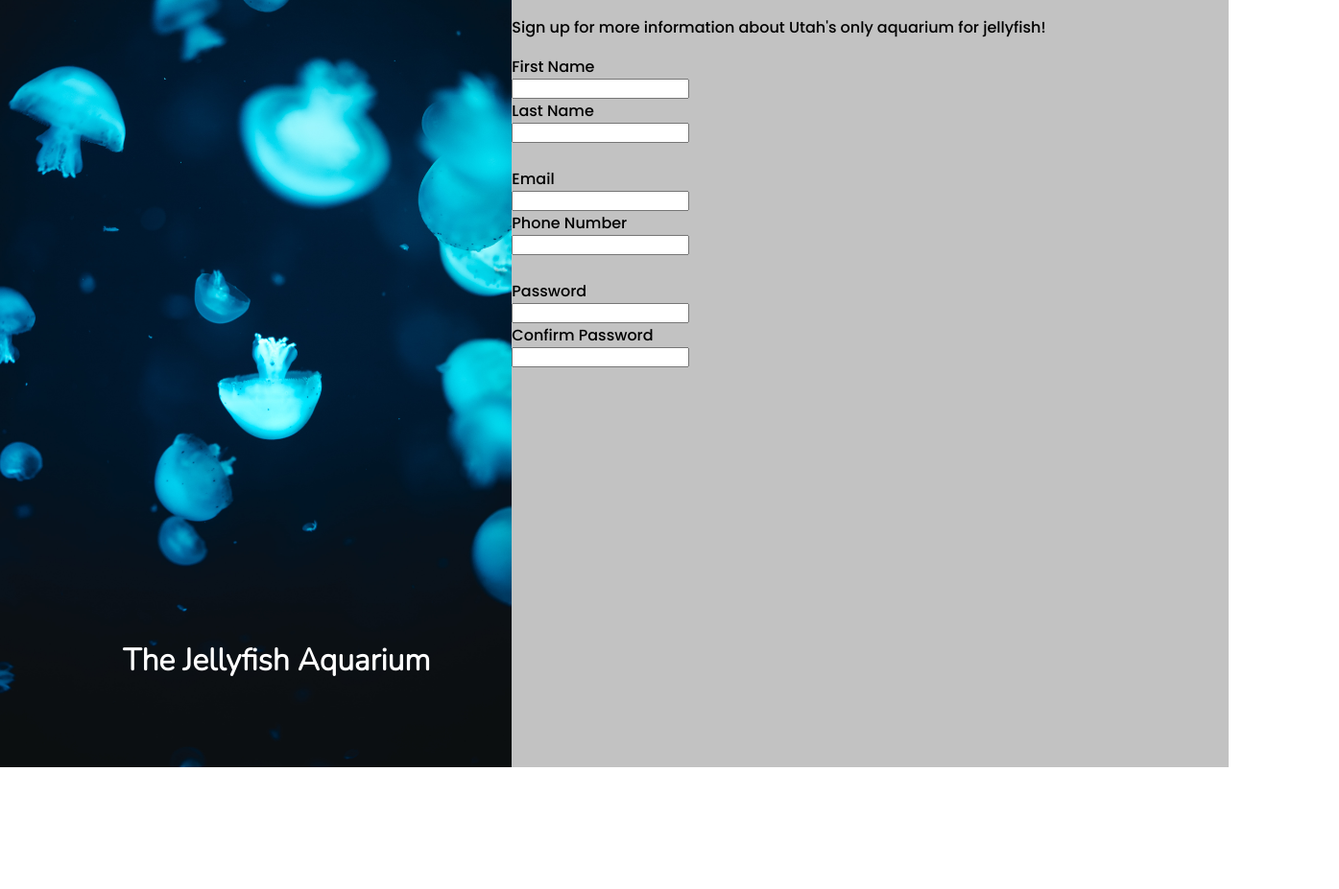
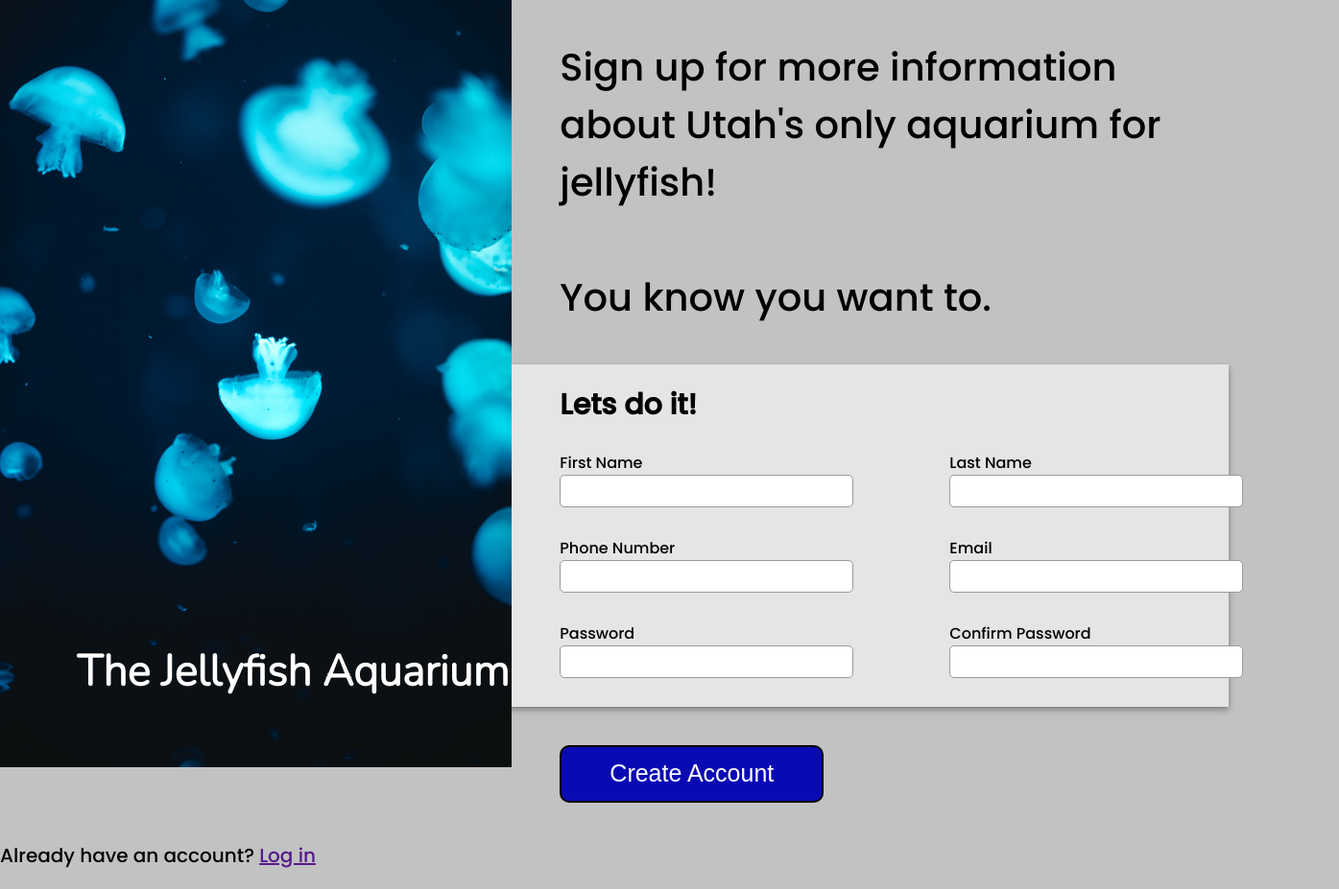
Before and after one commit to bradenfarr/signUpForm, a plain HTML site: page index.html in a window 1280 px wide. Shown: the whole page at 96% size, 1395 px wide, since content can reach past the window. Before the commit the page ends 800 px from the top, so only its background shows below. Drawn offline with Linux system fonts and the light colour scheme.

Commit message:
Added script, more styling

```diff
--- a/index.html
+++ b/index.html
@@ -8,30 +8,55 @@
     <link rel="stylesheet" href="./styles.css">
 </head>
 <body>
-    <section>
+
         <div>
             <img src="./resources/jellyfish.jpg" alt="Jellyfish">
             <h1> The Jellyfish Aquarium </h1>
         </div>
         <div class = "signUpContainer">
-            <p> Sign up for more information about Utah's only aquarium for jellyfish! </p>
-            <form>
-                <label for="firstName">First Name</label>
+            <p> Sign up for more information about Utah's only aquarium for jellyfish! <br><br>
+                You know you want to.</p>
+            <div class = "banner">
+                <h2>Lets do it!</h2>
+                <form action="http://httpbin.org/post" id="form1" method="post">
+                    <div class="column">
+                        <label for="firstName">First Name</label required>
                         <input type="text" id="firstName" name="firstName">
+                        <label for="phoneNumber">Phone Number</label>
+                        <input type="text" id="phoneNumber" name="phoneNumber">
+                        <label for="password">Password</label>
+                        <input type="password" id="password" name="password" required>
+                    </div>
+                        <div class="column">
                         <label for="lastName">Last Name</label>
-                <input type="text" id="lastName" name="lastName"> <br>
+                        <input type="text" id="lastName" name="lastName" required>
                         <label for="email">Email</label>
                         <input type="email" id="email" name="email">
-                <label for="phoneNumber">Phone Number</label>
-                <input type="text" id="phoneNumber" name="phoneNumber"> <br>
-                <label for="password">Password</label>
-                <input type="text" id="password" name="password">
                         <label for="confirmPassword">Confirm Password</label>
-                <input type="text" id="confirmPassword" name="confirmPassword">
+                        <input type="password" id="confirmPassword" name="confirmPassword" required>
+                    </div>
                 </form>
             </div>
-    </section>
+            <button type="submit" form="form1" value="submit">Create Account</button>
+            <p class="login">Already have an account? <a href="">Log in</a></p>
+        </div>
 
+        <script>
+            var password = document.getElementById("password")
+            var confirm_password = document.getElementById("confirmPassword");
+            var button = document.getElementById("submitButton");
+
+            function validatePassword(){
+              if(password.value != confirm_password.value) {
+                confirm_password.setCustomValidity("Passwords Don't Match");
+              } else {
+                confirm_password.setCustomValidity('');
+              }
+            }
+
+            password.onchange = validatePassword;
+            confirm_password.onkeyup = validatePassword;
+        </script>
 
 
 </body>
--- a/styles.css
+++ b/styles.css
@@ -11,36 +11,83 @@
 body {
     margin: 0px;
     padding: 0px;
+    border: 0;
+    outline: 0;
+    background-color: rgb(194, 194, 194);
 }
 
 img {
     height: 100vh;
     display: block;
     min-height: 700px;
+    float: left;
+    padding-right: 50px;
 }
 
 h1 {
     position: absolute;
     top: 80vh;
-    left: 16vh;
+    left: 10vh;
     text-align: center;
     font-family: 'Nunito';
-    font-size: 2rem;
+    font-size: 45px;
     color: white;
 }
 
-section {
-    display: flex;
-    background-color: rgb(194, 194, 194);
+.signUpContainer {
+    font-family: 'Poppins';
 }
 
-.signUpContainer {
+p {
+    margin-top: 0;
+    padding-top: 40px;
+    padding-right: 40px;
+    font-size: 5vh;
+}
+
+h2 {
+    padding-top:20px;
+    font-size: 30px;
+}
+
+.banner {
+    height: 100%;
+    min-width: 400px;
+    background-color: rgb(229, 229, 229);
+    box-shadow: rgba(0, 0, 0, 0.16) 0px 3px 6px, rgba(0, 0, 0, 0.23) 0px 3px 6px;
+}
+
+form {
     display: flex;
-    flex-direction: column;
-    font-family: 'Poppins';
 }
 
 label, input {
     display: flex;
     flex-direction: column;
+    margin-right: 100px;
 }
+
+input {
+    margin-bottom: 30px;
+    border-radius: 5px;
+    border: 1px solid rgb(155, 154, 154);
+    height: 30px;
+    width: 300px;
+}
+
+button {
+    color: white;
+    cursor: pointer;
+    background-color: rgb(10, 10, 180);
+    border: 2px solid rgb(0, 0, 0);
+    border-radius: 10px;
+    padding-left: 50px;
+    padding-right: 50px;
+    margin-top:40px ;
+    font-size: 25px;
+    height: 60px;
+}
+
+.login {
+    font-size: 20px;
+}
```
Lines whose indentation alone changed are shown as unchanged.
